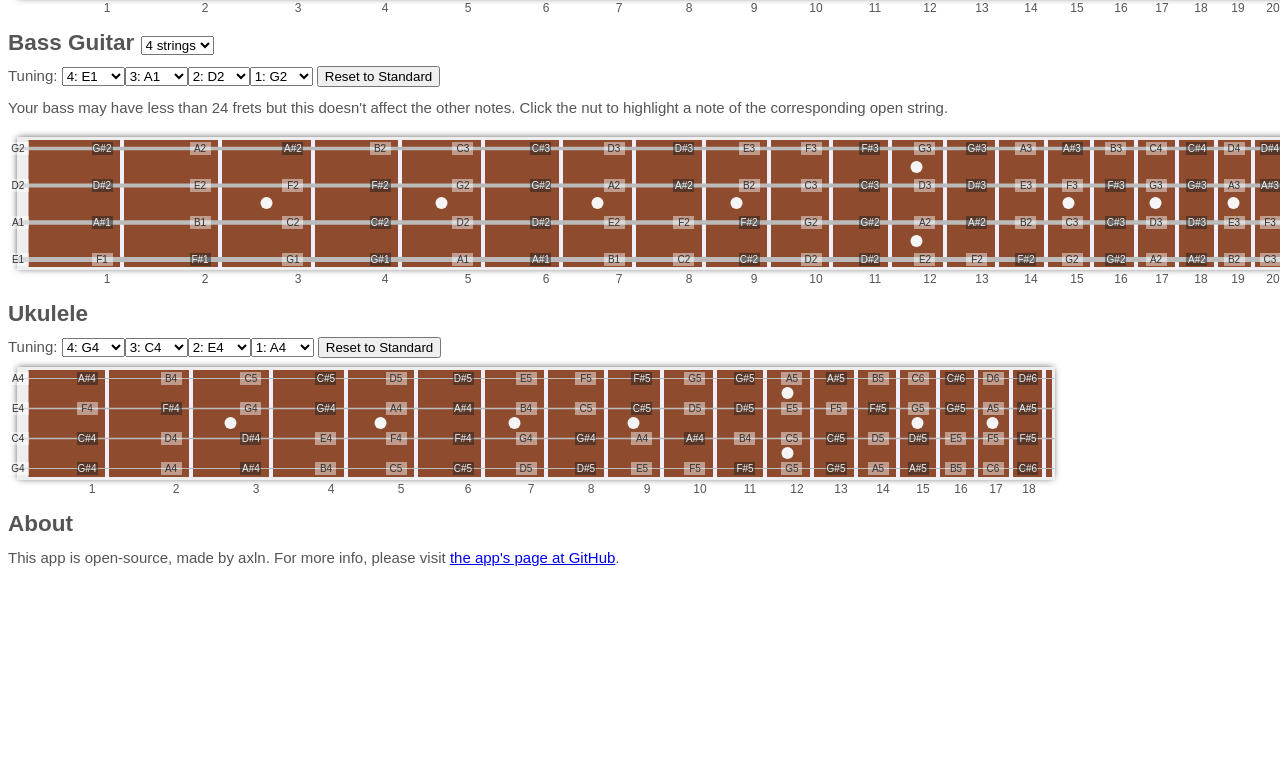
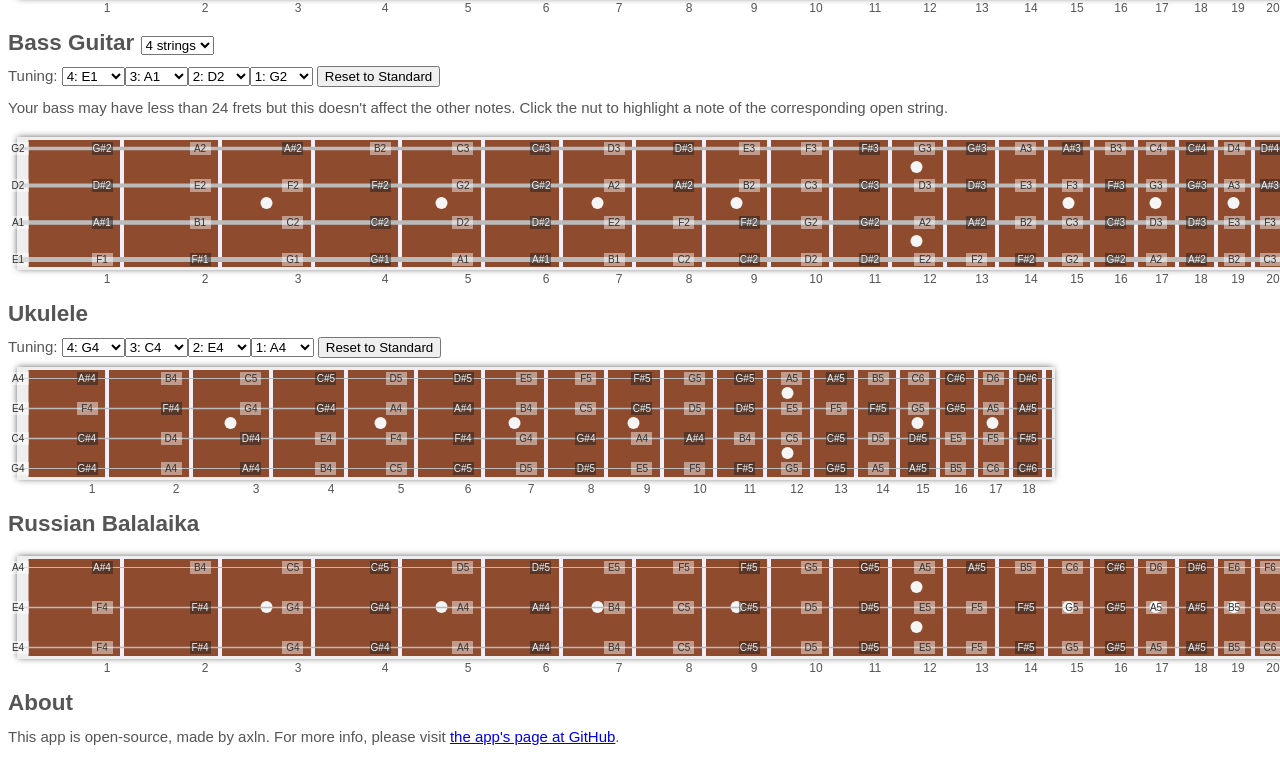
Before and after one commit to axln/guitar-piano-layout, a React app: page / in a window 1280 px wide. Shown: the part 815-1590 px from the top of the page. Before the commit the page ends 1411 px from the top, so only its background shows below. Built offline with nearby package versions, Linux system fonts and the light colour scheme.

Commit message:
balalaika added

```diff
--- a/src/component/App.jsx
+++ b/src/component/App.jsx
@@ -116,6 +116,11 @@ export function App(props) {
             <div>
                 <GuitarNeck strings={ukuleleTuning} neckLength={1035} neckWidth={110} fretCount={18}/>
             </div>
+
+            <h2>Russian Balalaika</h2>
+            <div>
+                <GuitarNeck strings='E4 E4 A4' neckWidth={100} />
+            </div>
         </>
     );
 }
```
Also changed, not shown: 1 other file (tests, documents, lock files or other folders).
